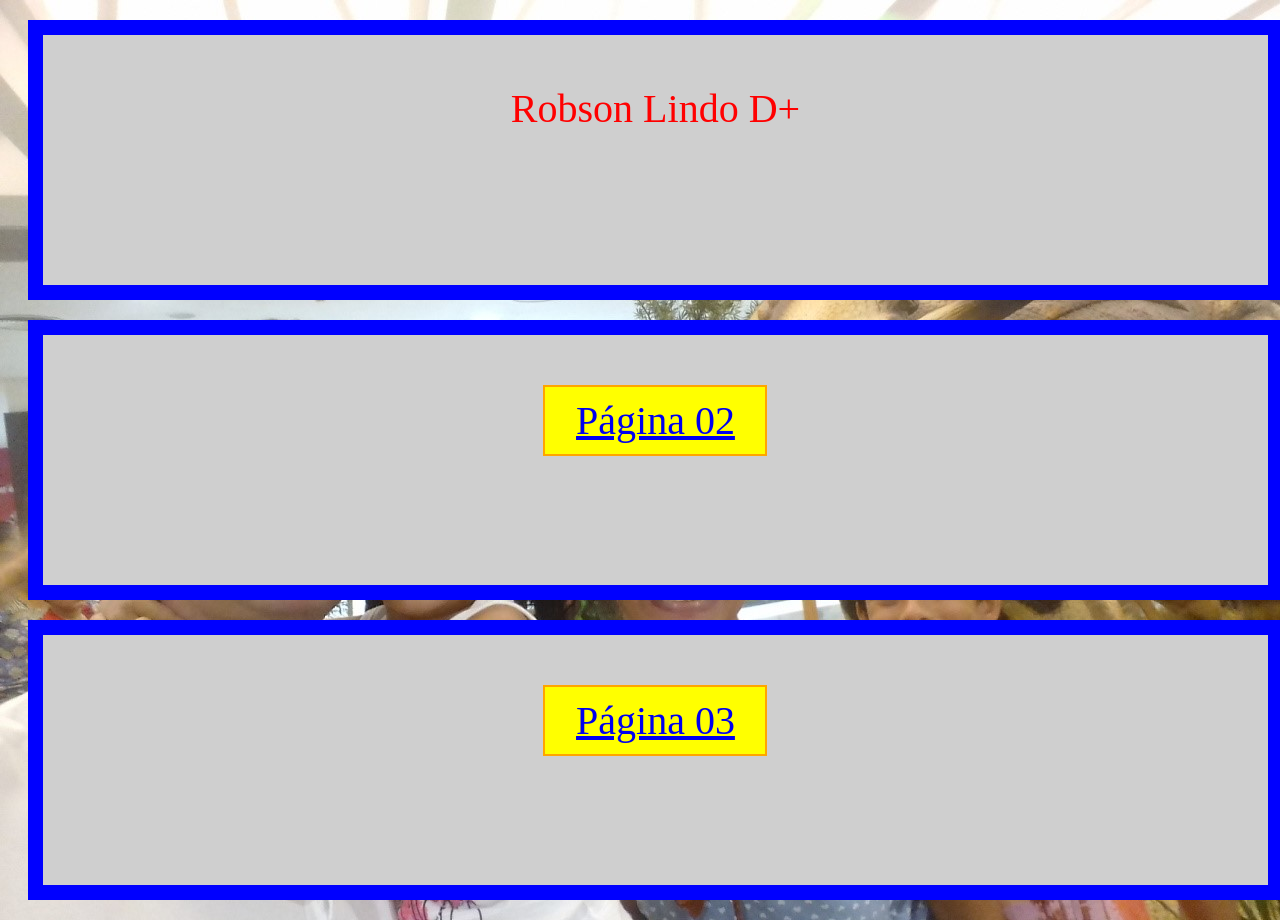
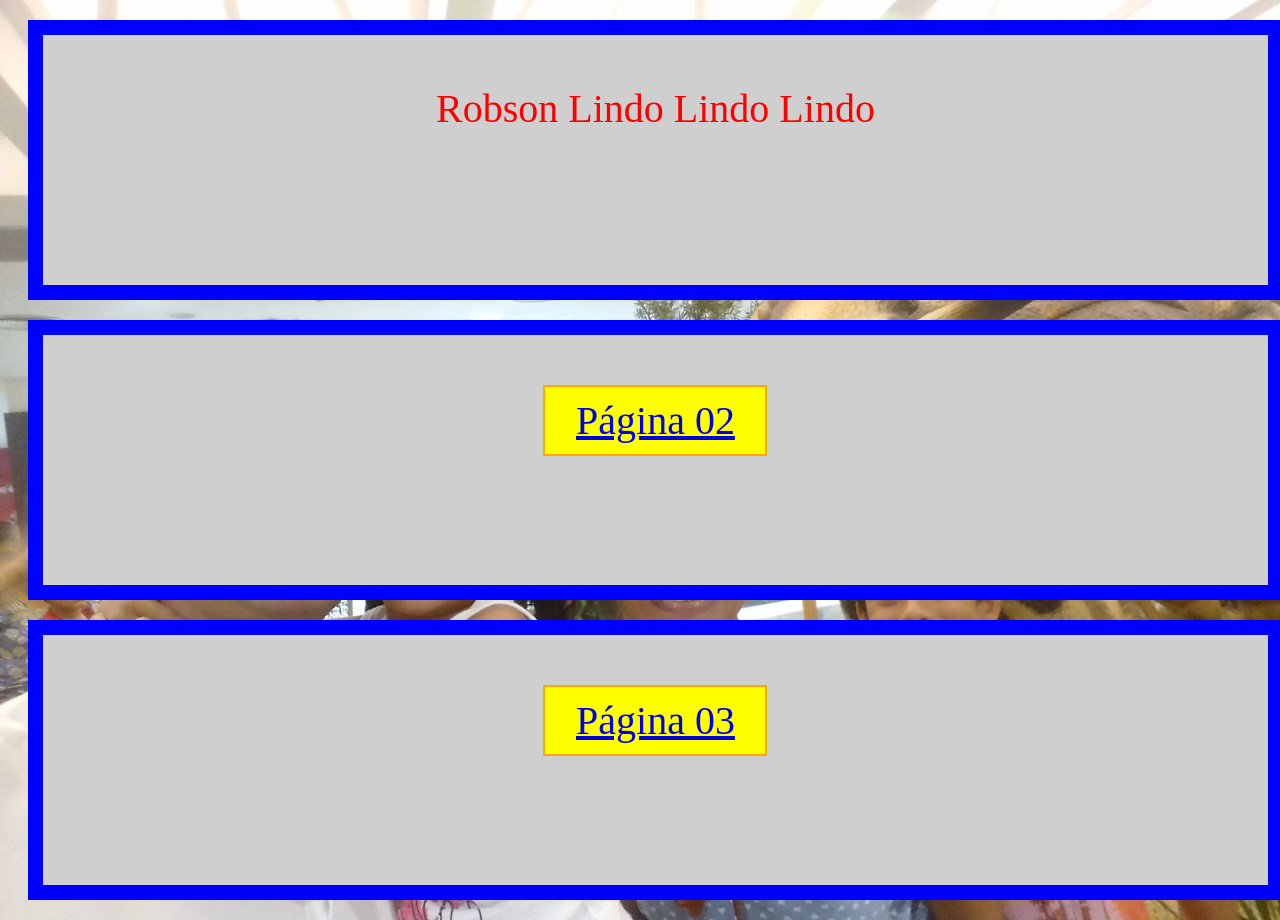
Before and after one commit to Robolicar2022/projetotoweb, a plain HTML site: page index.html in a window 1280 px wide. Drawn offline with Linux system fonts and the light colour scheme.

Commit message:
projeto 2

```diff
--- a/index.html
+++ b/index.html
@@ -8,7 +8,7 @@
 
 
 <div class="div5">
-Robson Lindo D+
+Robson Lindo Lindo Lindo
 </div >
 
 
```
